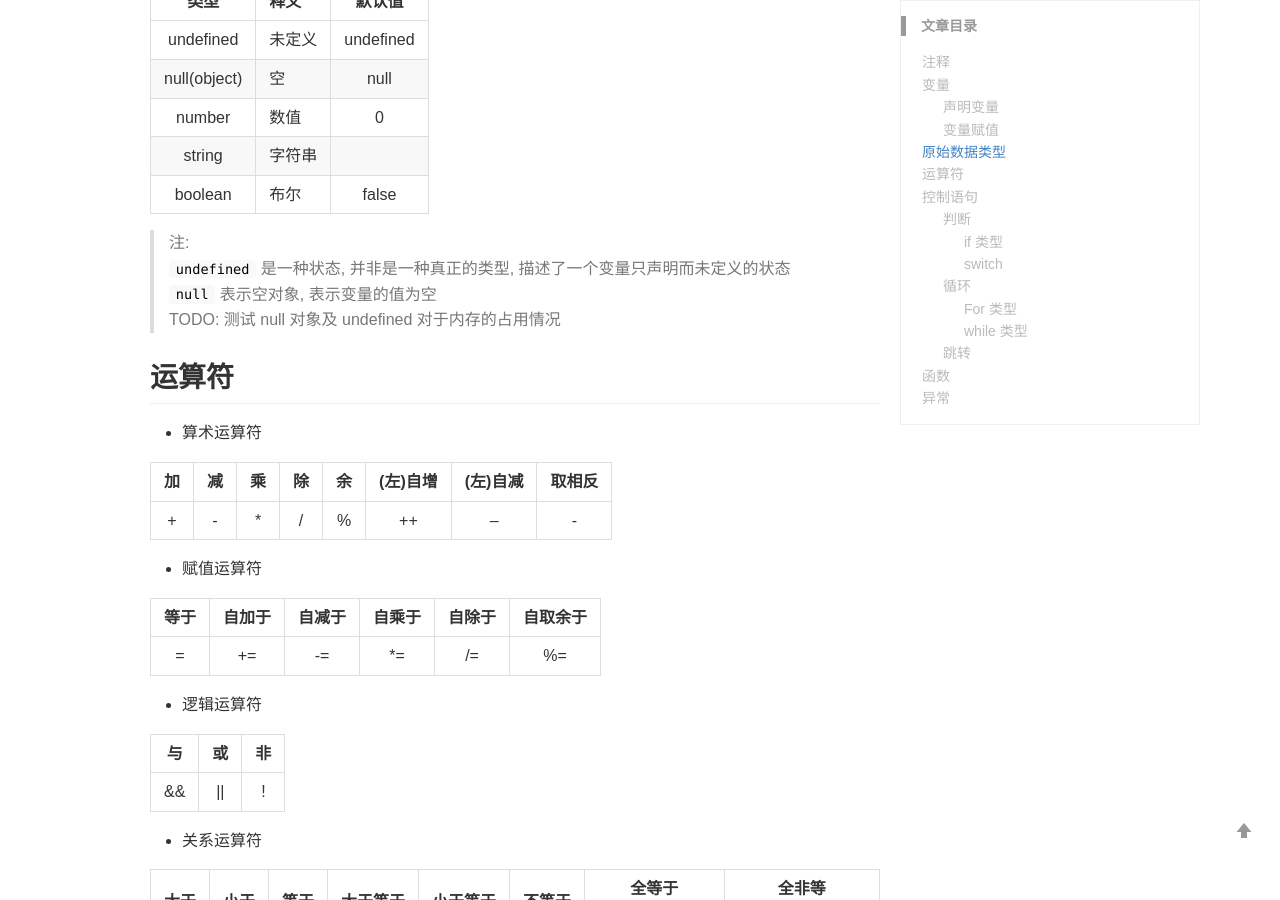
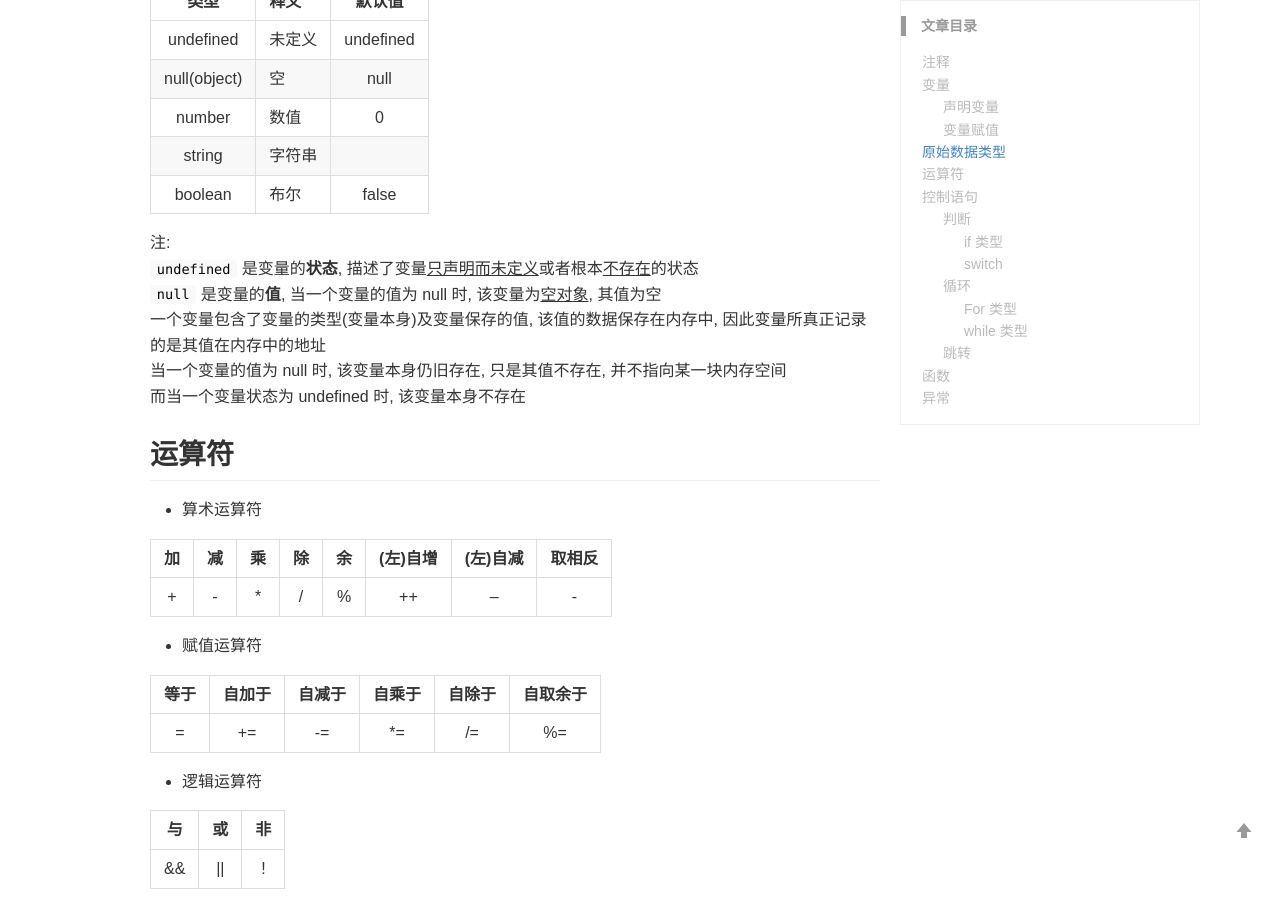
Before and after one commit to zoharyips/zoharyips.github.io, a Jekyll site: the page built from _posts/2019-03-30-js-ECMAScript.md, in a window 1280 px wide and 900 px high, scrolled down 2295 px. Built offline with Jekyll 4.4.1, drawn with Linux system fonts in a browser that asks for light colours; comment, search, counter and statistics services are not loaded.

Commit message:
Update 2019-03-30-js-ECMAScript.md

```diff
--- a/_posts/2019-03-30-js-ECMAScript.md
+++ b/_posts/2019-03-30-js-ECMAScript.md
@@ -89,10 +89,12 @@ number | 数值 | 0
 string | 字符串 |
 boolean | 布尔 | false
 
->注:
->`undefined` 是一种状态, 并非是一种真正的类型, 描述了一个变量只声明而未定义的状态
->`null` 表示空对象, 表示变量的值为空
-> TODO: 测试 null 对象及 undefined 对于内存的占用情况
+注:
+`undefined` 是变量的**状态**, 描述了变量<ins>只声明而未定义</ins>或者根本<ins>不存在</ins>的状态
+`null` 是变量的**值**, 当一个变量的值为 null 时, 该变量为<ins>空对象</ins>, 其值为空
+一个变量包含了变量的类型(变量本身)及变量保存的值, 该值的数据保存在内存中, 因此变量所真正记录的是其值在内存中的地址
+当一个变量的值为 null 时, 该变量本身仍旧存在, 只是其值不存在, 并不指向某一块内存空间
+而当一个变量状态为 undefined 时, 该变量本身不存在
 
 ## 运算符
 
```
